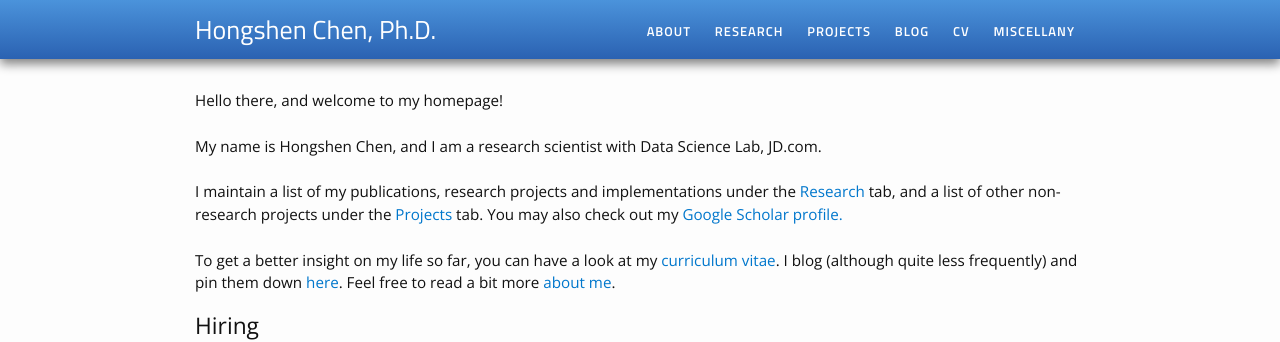
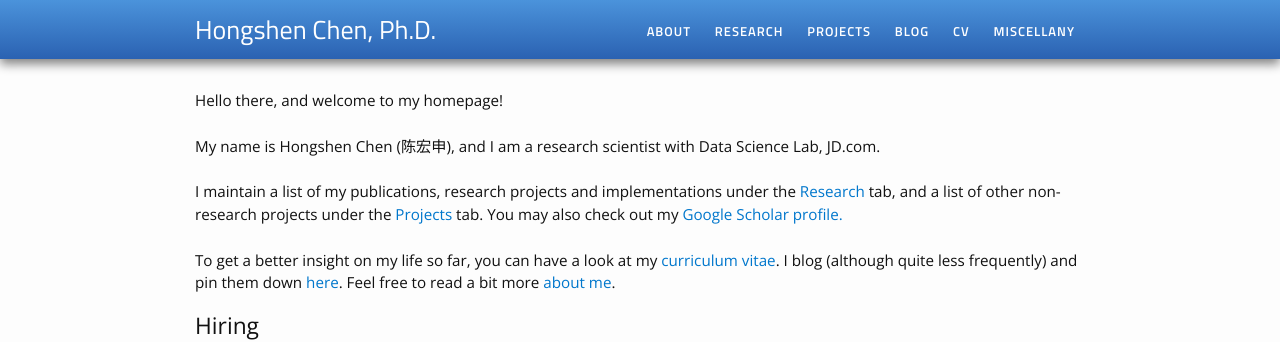
Before and after one commit to chenhongshen/chenhongshen.github.io, a Jekyll site: the page built from index.html, in a window 1280 px wide. Shown: the top 342 px of the page. Built offline with Jekyll 4.4.1, drawn with Linux system fonts in a browser that asks for light colours; a script that is not in the unit is left out.

Commit message:
Update index.html

```diff
--- a/index.html
+++ b/index.html
@@ -4,7 +4,7 @@ layout: default
 
 <div class="home">
 
-<p>Hello there, and welcome to my homepage!<br><br>My name is Hongshen Chen, and I am a research scientist with Data Science Lab, JD.com.<br><br>
+<p>Hello there, and welcome to my homepage!<br><br>My name is Hongshen Chen (陈宏申), and I am a research scientist with Data Science Lab, JD.com.<br><br>
 
 I maintain a list of my publications, research projects and implementations under the <a href="/research/">Research</a> tab, and a list of other non-research projects under the <a href="/projects">Projects</a> tab. You may also check out my <a href="https://scholar.google.com/citations?user=6IjAsIUAAAAJ&hl=en&oi=ao">Google Scholar profile.</a> <br><br>
 
```
